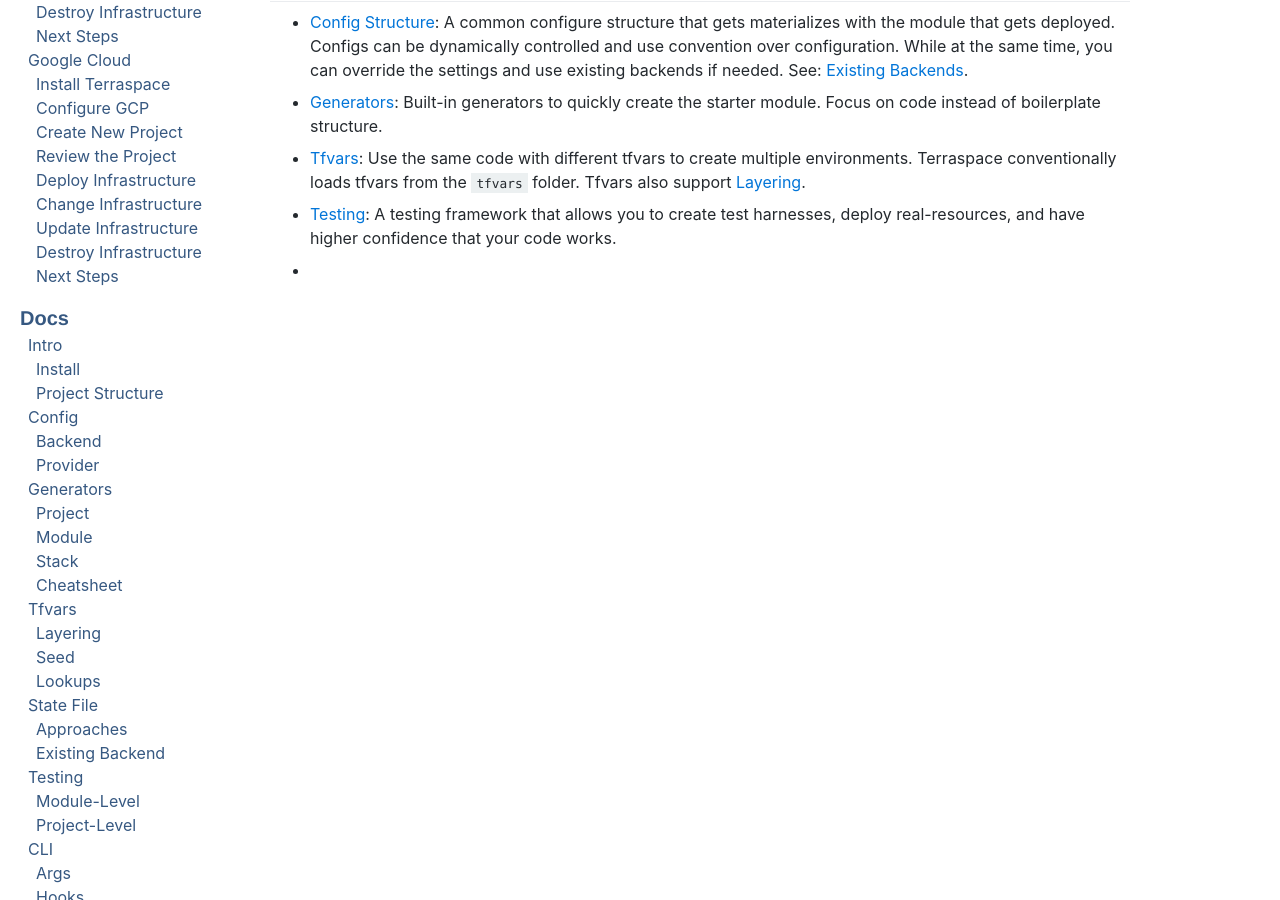
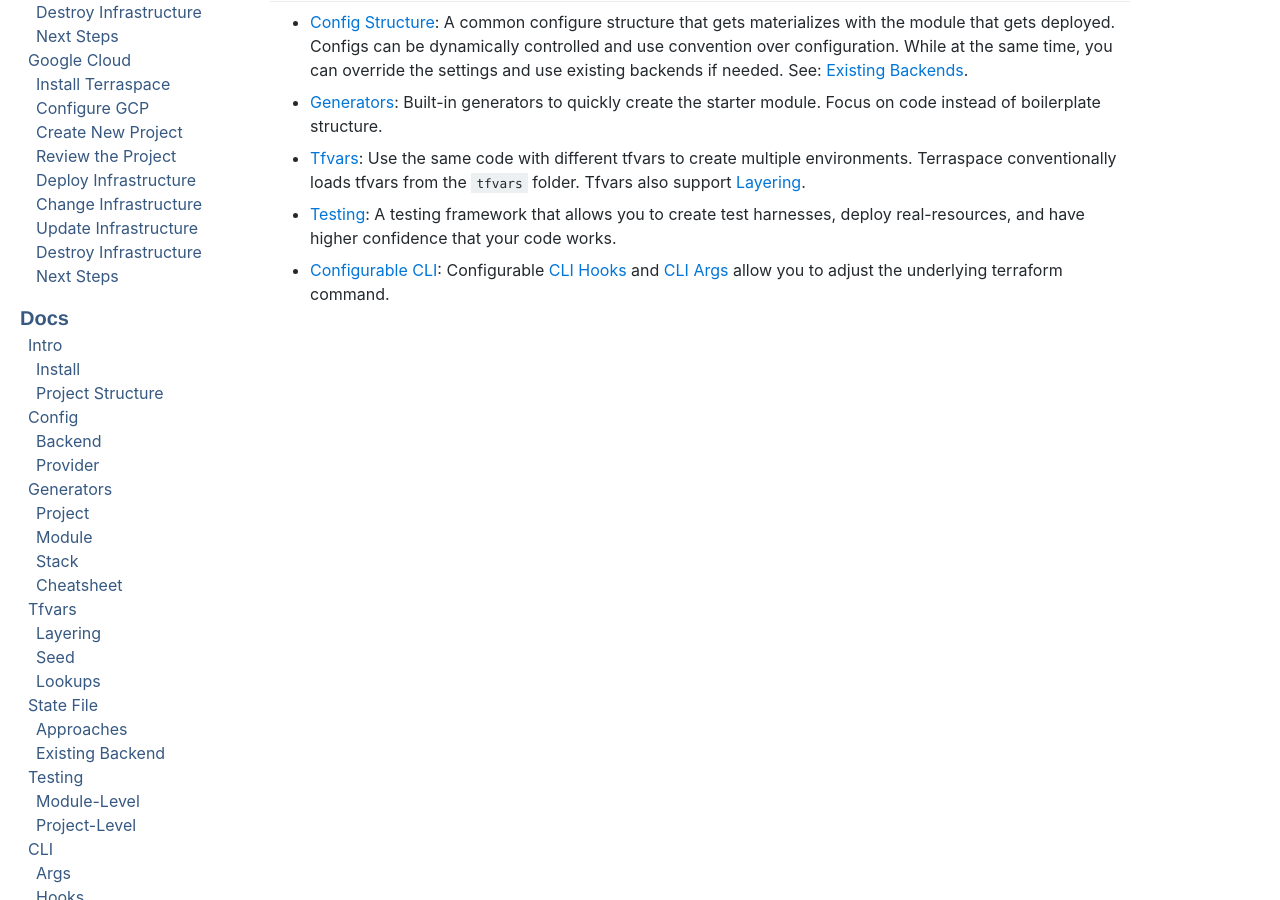
Before and after one commit to boltops-tools/terraspace-docs, a Jekyll site: the page built from _docs/intro.md, in a window 1280 px wide and 900 px high, scrolled down 324 px. Built offline with Jekyll 4.4.1, drawn with Linux system fonts in a browser that asks for light colours; a script that is not in the unit is left out.

Commit message:
update docs

```diff
--- a/_docs/intro.md
+++ b/_docs/intro.md
@@ -10,4 +10,4 @@
 * [Generators]({% link _docs/generators.md %}): Built-in generators to quickly create the starter module. Focus on code instead of boilerplate structure.
 * [Tfvars]({% link _docs/tfvars.md %}): Use the same code with different tfvars to create multiple environments. Terraspace conventionally loads tfvars from the `tfvars` folder. Tfvars also support [Layering]({% link _docs/tfvars/layering.md %}).
 * [Testing]({% link _docs/testing.md %}): A testing framework that allows you to create test harnesses, deploy real-resources, and have higher confidence that your code works.
-* [CLI Hooks]: Configurable CLI hooks and args that to adjust the underlying terraform command.
+* [Configurable CLI]({% link _docs/cli.md %}): Configurable [CLI Hooks]({% link _docs/cli/args.md %}) and [CLI Args]({% link _docs/cli/hooks.md %}) allow you to adjust the underlying terraform command.
```
